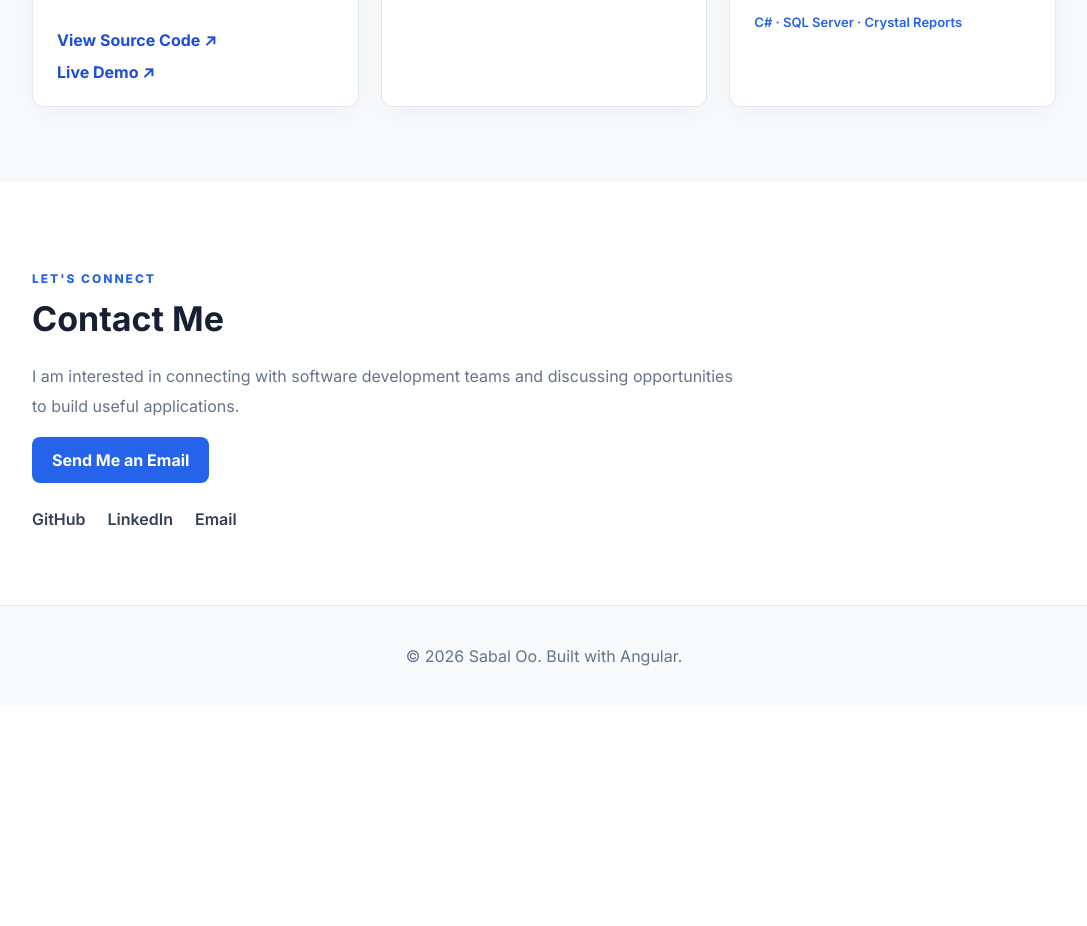
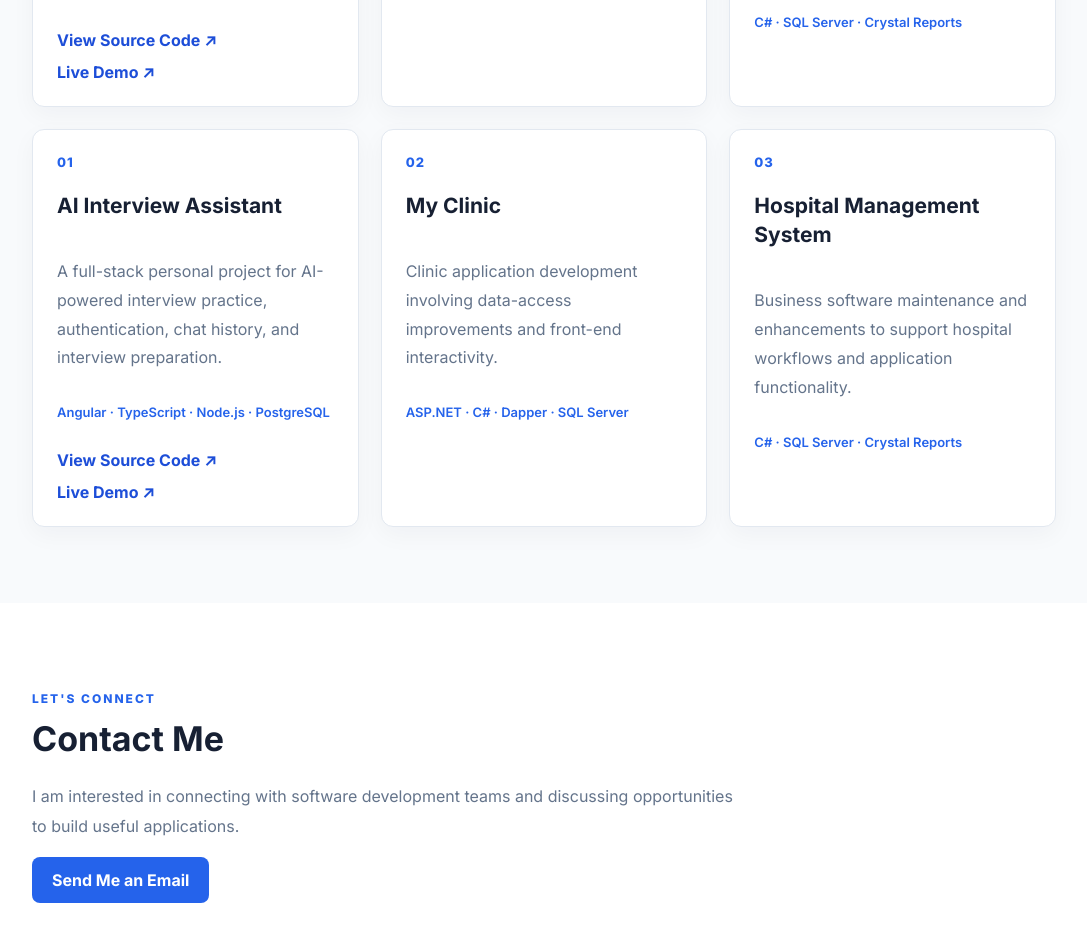
Before and after one commit to BaeEu/sabaloo-portfolio, an Angular app: page / in a window 1280 px wide. Shown: the part 3420-4346 px from the top of the page, without its empty margins (96-1183 px from the left). Before the commit the page ends 4126 px from the top, so only its background shows below. Built offline with nearby package versions, Linux system fonts and the light colour scheme.

Commit message:
Add new article in My Projects

```diff
--- a/src/app/app.component.html
+++ b/src/app/app.component.html
@@ -211,6 +211,49 @@
           C# · SQL Server · Crystal Reports
         </p>
       </article>
+
+      <article class="project-card">
+        <div class="project-number">01</div>
+        <h3>AI Interview Assistant</h3>
+        <p>
+          A full-stack personal project for AI-powered interview
+          practice, authentication, chat history, and interview
+          preparation.
+        </p>
+        <p class="tech">
+          Angular · TypeScript · Node.js · PostgreSQL
+        </p>
+        <a href="https://github.com/BaeEu/ai-interview-assistant" target="_blank" rel="noopener noreferrer">
+          View Source Code ↗
+        </a>
+        <a href="https://ai-interview-assistant-app.netlify.app" target="_blank" rel="noopener noreferrer">
+          Live Demo ↗
+        </a>
+      </article>
+
+      <article class="project-card">
+        <div class="project-number">02</div>
+        <h3>My Clinic</h3>
+        <p>
+          Clinic application development involving data-access
+          improvements and front-end interactivity.
+        </p>
+        <p class="tech">
+          ASP.NET · C# · Dapper · SQL Server
+        </p>
+      </article>
+
+      <article class="project-card">
+        <div class="project-number">03</div>
+        <h3>Hospital Management System</h3>
+        <p>
+          Business software maintenance and enhancements to support
+          hospital workflows and application functionality.
+        </p>
+        <p class="tech">
+          C# · SQL Server · Crystal Reports
+        </p>
+      </article>
     </div>
   </section>
 
```
